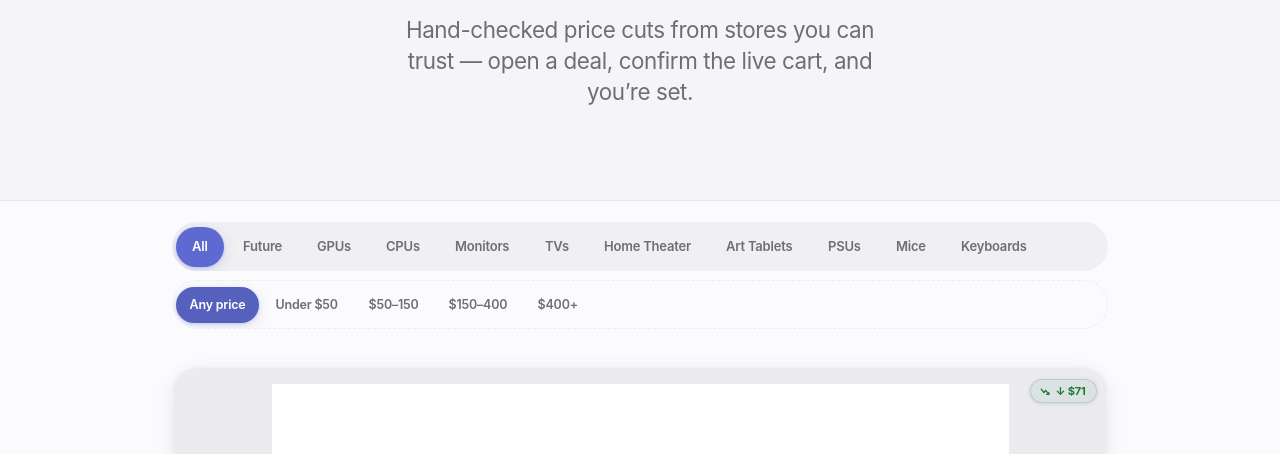
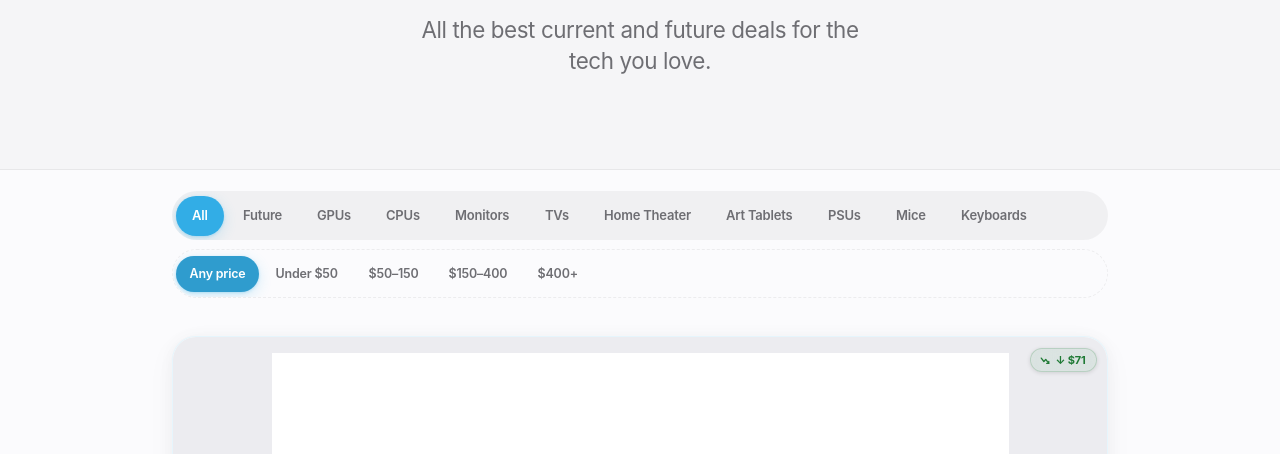
Before and after one commit to EvolKnives/gaming-deals, a plain HTML site: page index.html in a window 1280 px wide. Shown: the part 346-800 px from the top of the page. Drawn offline with Linux system fonts and the light colour scheme.

Commit message:
Refresh hero copy; switch chips to light blue
Lede: all the best current and future deals for the tech you love.
Selected filters use light blue instead of indigo/purple.

```diff
--- a/index.html
+++ b/index.html
@@ -3,7 +3,7 @@
 <head>
   <meta charset="utf-8">
   <meta name="viewport" content="width=device-width, initial-scale=1, viewport-fit=cover">
-  <meta name="description" content="What's A Good Deal? — hand-checked price cuts on gear worth buying, from reputable retailers.">
+  <meta name="description" content="What's A Good Deal? — all the best current and future deals for the tech you love.">
   <meta name="theme-color" content="#fbfbfd" media="(prefers-color-scheme: light)">
   <meta name="theme-color" content="#1c1c1e" media="(prefers-color-scheme: dark)">
   <meta name="apple-mobile-web-app-capable" content="yes">
@@ -26,7 +26,7 @@
     <section class="hero" aria-labelledby="hero-title">
       <div class="hero__inner">
         <h1 id="hero-title">What's A<br>Good Deal?</h1>
-        <p class="hero__lede">Hand-checked price cuts from stores you can trust — open a deal, confirm the live cart, and you’re set.</p>
+        <p class="hero__lede">All the best current and future deals for the tech you love.</p>
       </div>
     </section>
 
--- a/styles.css
+++ b/styles.css
@@ -1,22 +1,22 @@
 /* what's a good deal? — phone-first, Apple-clean, butter motion */
 
 :root {
-  /* Electric indigo — Linear / Stripe–inspired cohesive accent */
+  /* Light blue accent — selected chips + CTAs */
   --bg: #fbfbfd;
   --text: #1d1d1f;
   --text-secondary: #6e6e73;
   --text-tertiary: #86868b;
   --rule: rgba(0, 0, 0, 0.06);
-  --link: #5e6ad2;
-  --accent: #5e6ad2;
-  --accent-press: #4f5bc4;
-  --accent-muted: rgba(94, 106, 210, 0.14);
-  --accent-glow: rgba(94, 106, 210, 0.28);
-  --accent-ring: rgba(94, 106, 210, 0.45);
+  --link: #32ade6;
+  --accent: #32ade6;
+  --accent-press: #2896cc;
+  --accent-muted: rgba(50, 173, 230, 0.14);
+  --accent-glow: rgba(50, 173, 230, 0.28);
+  --accent-ring: rgba(50, 173, 230, 0.45);
   --deal: #1f7a35;
   --deal-bg: rgba(31, 122, 53, 0.11);
   --card: #ffffff;
-  --card-border: rgba(94, 106, 210, 0.1);
+  --card-border: rgba(50, 173, 230, 0.12);
   --radius: 24px;
   --radius-sm: 18px;
   --shadow: 0 2px 16px rgba(0, 0, 0, 0.04), 0 8px 32px rgba(0, 0, 0, 0.035);
@@ -32,12 +32,12 @@
   --hero-band: #f5f5f7;
   --hero-glow: radial-gradient(
       ellipse 80% 55% at 50% -10%,
-      rgba(94, 106, 210, 0.16),
+      rgba(50, 173, 230, 0.16),
       transparent 70%
     ),
     radial-gradient(
       ellipse 50% 40% at 85% 30%,
-      rgba(94, 106, 210, 0.06),
+      rgba(50, 173, 230, 0.08),
       transparent 65%
     );
   --header-bg-rgb: 251, 251, 253;
@@ -49,10 +49,10 @@
   --chip-track: rgba(0, 0, 0, 0.045);
   --chip-bg: transparent;
   --chip-fg: #6e6e73;
-  --chip-on-bg: #5e6ad2;
+  --chip-on-bg: #32ade6;
   --chip-on-fg: #ffffff;
-  --chip-on-shadow: 0 1px 3px rgba(94, 106, 210, 0.28),
-    0 4px 14px rgba(94, 106, 210, 0.18);
+  --chip-on-shadow: 0 1px 3px rgba(50, 173, 230, 0.28),
+    0 4px 14px rgba(50, 173, 230, 0.2);
   --toast-bg: #1d1d1f;
   --toast-fg: #f5f5f7;
   --drop-bg: color-mix(in srgb, var(--deal-bg) 88%, #fff);
@@ -63,9 +63,9 @@
   --heat-warm: #c47a12;
   --heat-hot: #d94f2b;
   --heat-fire: #e11d48;
-  --promo-bg: rgba(94, 106, 210, 0.12);
-  --promo-fg: #5e6ad2;
-  --promo-border: rgba(94, 106, 210, 0.22);
+  --promo-bg: rgba(50, 173, 230, 0.14);
+  --promo-fg: #32ade6;
+  --promo-border: rgba(50, 173, 230, 0.24);
 }
 
 @media (prefers-color-scheme: dark) {
@@ -75,27 +75,27 @@
     --text-secondary: #a1a1a6;
     --text-tertiary: #8e8e93;
     --rule: rgba(255, 255, 255, 0.08);
-    --link: #9aa3ff;
-    --accent: #7c85ff;
-    --accent-press: #959bff;
-    --accent-muted: rgba(124, 133, 255, 0.16);
-    --accent-glow: rgba(124, 133, 255, 0.32);
-    --accent-ring: rgba(124, 133, 255, 0.5);
+    --link: #7dd4ff;
+    --accent: #64d2ff;
+    --accent-press: #7ddcff;
+    --accent-muted: rgba(100, 210, 255, 0.16);
+    --accent-glow: rgba(100, 210, 255, 0.32);
+    --accent-ring: rgba(100, 210, 255, 0.5);
     --deal: #30d158;
     --deal-bg: rgba(48, 209, 88, 0.16);
     --card: #2c2c2e;
-    --card-border: rgba(124, 133, 255, 0.14);
+    --card-border: rgba(100, 210, 255, 0.16);
     --shadow: 0 2px 14px rgba(0, 0, 0, 0.28), 0 10px 36px rgba(0, 0, 0, 0.32);
     --shadow-soft: 0 8px 40px rgba(0, 0, 0, 0.42);
     --hero-band: #161618;
     --hero-glow: radial-gradient(
         ellipse 85% 60% at 50% -8%,
-        rgba(124, 133, 255, 0.22),
+        rgba(100, 210, 255, 0.22),
         transparent 68%
       ),
       radial-gradient(
         ellipse 45% 35% at 90% 25%,
-        rgba(124, 133, 255, 0.08),
+        rgba(100, 210, 255, 0.1),
         transparent 60%
       );
     --header-bg-rgb: 28, 28, 30;
@@ -105,10 +105,10 @@
     --chip-track: rgba(255, 255, 255, 0.06);
     --chip-bg: transparent;
     --chip-fg: #c7c7cc;
-    --chip-on-bg: #6e75f0;
-    --chip-on-fg: #ffffff;
+    --chip-on-bg: #64d2ff;
+    --chip-on-fg: #003a54;
     --chip-on-shadow: 0 1px 3px rgba(0, 0, 0, 0.28),
-      0 4px 16px rgba(110, 117, 240, 0.35);
+      0 4px 16px rgba(100, 210, 255, 0.35);
     --toast-bg: #3a3a3c;
     --toast-fg: #f5f5f7;
     --drop-bg: color-mix(in srgb, var(--deal-bg) 82%, #2c2c2e);
@@ -119,9 +119,9 @@
     --heat-warm: #ffb340;
     --heat-hot: #ff6b4a;
     --heat-fire: #ff375f;
-    --promo-bg: rgba(124, 133, 255, 0.16);
-    --promo-fg: #9aa3ff;
-    --promo-border: rgba(124, 133, 255, 0.28);
+    --promo-bg: rgba(100, 210, 255, 0.16);
+    --promo-fg: #7dd4ff;
+    --promo-border: rgba(100, 210, 255, 0.28);
   }
 }
 
@@ -823,6 +823,24 @@ a {
   box-shadow: 0 0 0 1px rgba(255, 255, 255, 0.03) inset;
 }
 
+
+.deal-card__rating {
+  display: inline-flex;
+  align-items: center;
+  gap: 0.15rem;
+  font-size: 0.8125rem;
+  font-weight: 540;
+  letter-spacing: -0.014em;
+  color: var(--text-secondary);
+  line-height: 1.2;
+}
+
+@media (prefers-color-scheme: dark) {
+  .deal-card__rating {
+    color: var(--text-secondary);
+  }
+}
+
 .deal-card__why {
   margin: 0 0 1.2rem;
   color: var(--text-secondary);
```
